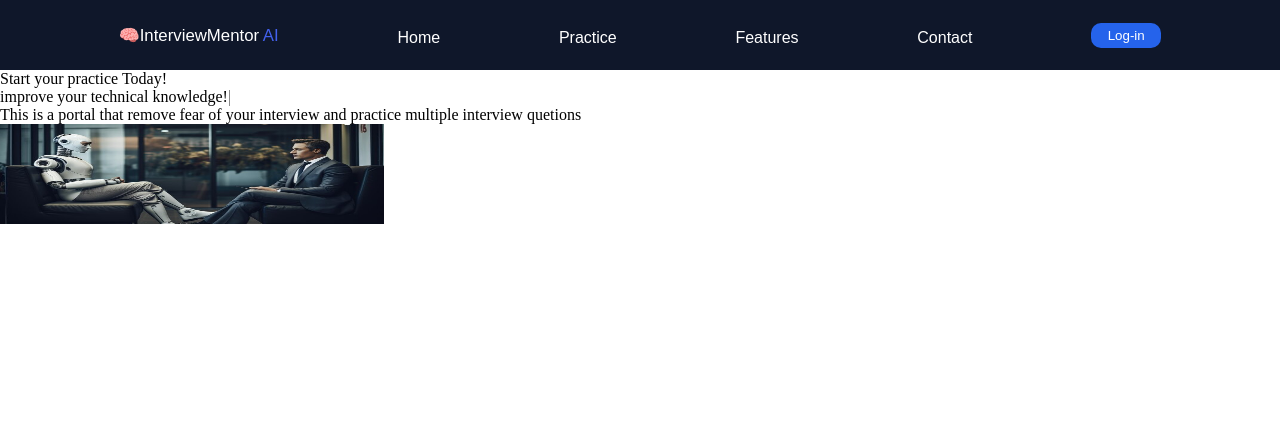
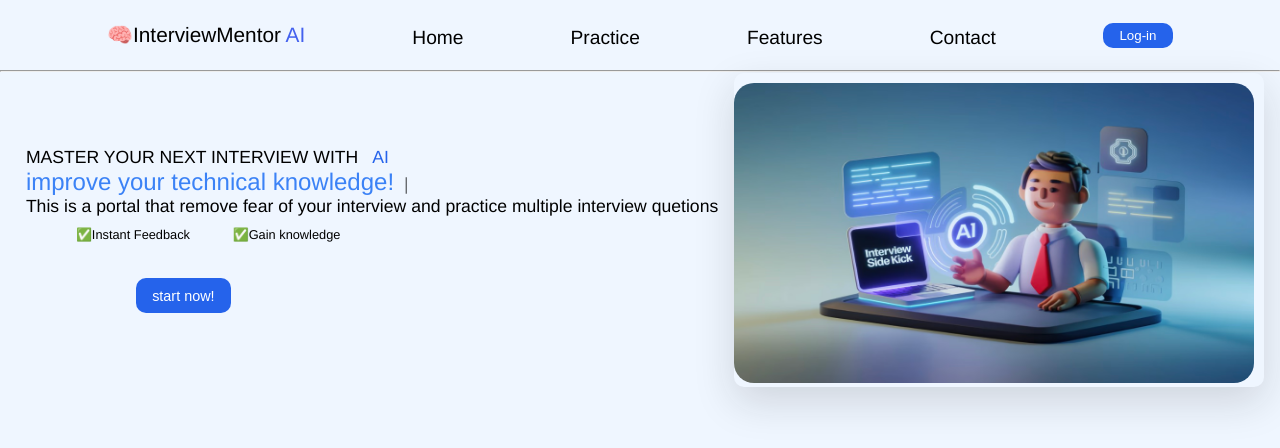
Before and after one commit to Ravalmit23/Ai-interview-preparation-portal, a Django app: page / in a window 1280 px wide. Shown: the top 448 px of the page. Run offline with Django 5.2, Linux system fonts and the light colour scheme; some libraries are stand-ins or nearby versions.

Commit message:
create hero-section and do changes in body's background color

```diff
--- a/ai_interview_portal/settings.py
+++ b/ai_interview_portal/settings.py
@@ -114,7 +114,7 @@ USE_TZ = True
 # Static files (CSS, JavaScript, Images)
 # https://docs.djangoproject.com/en/6.0/howto/static-files/
 
-STATIC_URL = 'static/'
+STATIC_URL = '/static/'
 
 STATICFILES_DIRS=[
     BASE_DIR / "static",
--- a/static/css/style.css
+++ b/static/css/style.css
@@ -2,22 +2,25 @@
     margin:0;
     padding: 0;
 }
+body{
+    background-color: #eff6ff;/
+}
 .navigation-bar #logo{
-    color:white;
-    font-family: 'Poppins', sans-serif;
+    color:black;
+    font-family: 'Franklin Gothic Medium', 'Arial Narrow', Arial, sans-serif;
 }
 .navigation-bar #ai{
     color:#4361ee;
 
 }
 .navigation-bar span{
-    font-size: 1.05rem;
+    font-size: 1.3rem;
 }
 .navigation-bar{
     display: flex;
     justify-content: space-evenly;
     align-items: center;
-    background-color: #0f172a;
+    background-color: #eff6ff;
     height: 70px;
 }
 .navigation-bar #logo:hover{
@@ -26,8 +29,9 @@
 .navigation-bar a{
     text-decoration: none;
     margin-top: 5px;
-    color: #ffffff;
-    font-family: 'Poppins', sans-serif;
+    color: black;
+    font-family: 'Franklin Gothic Medium', 'Arial Narrow', Arial, sans-serif;
+    font-size: 1.2rem;
     cursor: pointer;
 
 }
@@ -49,9 +53,59 @@
 .navigation-bar button:hover{
     transition: 1.2s;
     transform: scale(1.05);
+    border: 1px solid #3b82f6;
+}
+.hero-section{
+    display: flex;
+    justify-content: space-evenly;
+    align-items: center;
+    margin-top: 1px;
+    /* color: white; */
+}
+.right-side{
+    box-shadow: 0 15px 40px rgba(25, 24, 24, 0.15);
+    border-radius: 10px;
+}
+.right-side img{
+    height: 300px;
+    width: 520px;
+    border-radius: 20px;
+    margin-right: 10px;
+    margin-top: 10px;
+}
+.left-side span,p{
+    font-size: 1.1rem;
+    font-family: 'Franklin Gothic Medium', 'Arial Narrow', Arial, sans-serif;
+    margin-left: 10px;
+}
+.left-side span{
+    margin-bottom:5px;
+}
+.left-side #text{
+    color: #2563eb;
+}
+.left-side #element{
+    color: #3b82f6;
+    font-size: 1.5rem;
+}
+.left-side button{
+    height: 35px;
+    width: 95px;
+    margin-left: 120px;
+    color: white;
+    background-color: #2563eb;
+    border: none;
+    border-radius: 10px;
+    font-size: 0.9rem;
+}
+.left-side button:hover{
+    transition: 0.2s ease;
+    transform: scale(1.02);
     border: 1px solid white;
 }
-.right-side img{
-    height:100px;
-    width: 30%;
+.text #feedback{
+    font-size: 0.8rem;
+    text-indent: 50px;
+    margin-top: 10px;
+    font-family: 'Franklin Gothic Medium', 'Arial Narrow', Arial, sans-serif;
 }
--- a/templates/index.html
+++ b/templates/index.html
@@ -1,27 +1,35 @@
 {% load static %}
 <!DOCTYPE html>
 <html>
+
 <head>
     <link rel="stylesheet" href="{% static 'css/style.css' %}">
+    <link rel="stylesheet" href="https://cdnjs.cloudflare.com/ajax/libs/font-awesome/6.7.2/css/all.min.css">
 </head>
 <body>
     <div class="container">
         <div class="navigation-bar">
-            <span id="logo">🧠InterviewMentor     <span id="ai">AI</span></span>
+            <span id="logo">🧠InterviewMentor <span id="ai">AI</span></span>
             <a>Home</a>
             <a>Practice</a>
             <a>Features</a>
             <a>Contact</a>
             <button>Log-in</button>
         </div>
+        <hr>
         <div class="hero-section">
             <div class="left-side">
-           <span>Start your practice Today!</span> <span id="text"></span><br>
+                <span>MASTER YOUR NEXT INTERVIEW WITH</span> <span id="text">AI</span><br>
                 <span id="element"></span>
                 <p>This is a portal that remove fear of your interview and practice multiple interview quetions</p>
+                <div class="text">
+                <p id="feedback">✅Instant Feedback &nbsp&nbsp &nbsp &nbsp &nbsp &nbsp  ✅Gain knowledge</p>
+                <br><br>
+                </div>
+                 <button>start now!</button>
             </div>
             <div class="right-side">
-             <img src="{% static 'images/images.jpg' %}">
+                <img src="{% static 'images/images1.avif' %}">
 
             </div>
         </div>
@@ -31,9 +39,10 @@
     <!-- Setup and start animation! -->
     <script>
         var typed = new Typed('#element', {
-            strings: ['And build your confidence','improve your technical knowledge!'],
+            strings: ['And build your confidence', 'improve your technical knowledge!'],
             typeSpeed: 50,
         });
     </script>
 </body>
+
 </html>
```
Also changed, not shown: static/images/images1.avif (added). Lines whose indentation alone changed are shown as unchanged.
